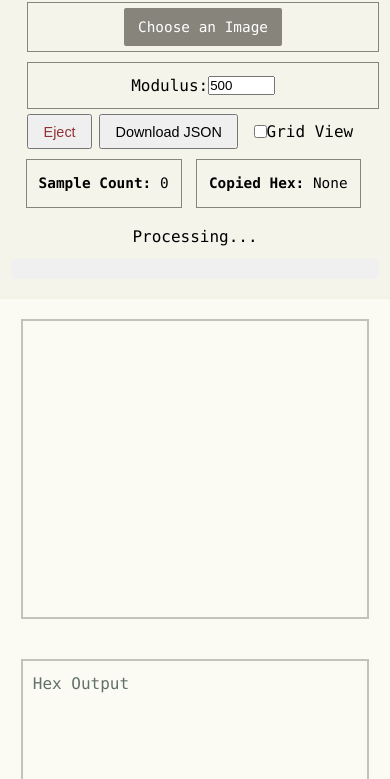
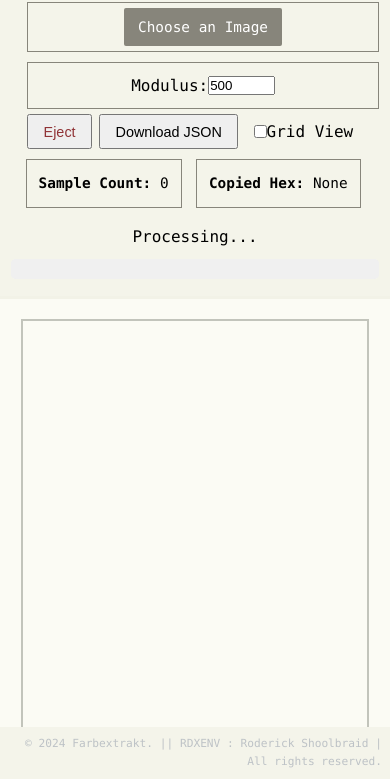
Before and after one commit to XUDOR/_Farbextrakt, a plain HTML site: page index.html in a window 390 px wide. Shown: the part 65-844 px from the top of the page. Drawn offline with Linux system fonts and the light colour scheme.

Commit message:
footer fix

```diff
--- a/styles.css
+++ b/styles.css
@@ -15,6 +15,7 @@ body {
   background-color: #FBFBF4;
 }
 
+/* Header styles */
 header {
   background: #F4F4EA;
   padding: 1rem;
@@ -26,9 +27,8 @@ header {
   font-size: 2em;
   font-weight: bold;
   color: #D8DCD2;
-  text-align: left;
   border-right: 2px solid #BDC2C6;
-  padding-right: .4em;
+  padding-right: 0.4em;
 }
 
 .HeadCont {
@@ -37,6 +37,7 @@ header {
   flex-wrap: wrap;
 }
 
+/* File input styles */
 .file {
   margin-left: 1em;
   padding: 5px;
@@ -59,6 +60,7 @@ header {
   background-color: #6c6a63;
 }
 
+/* Modulus input styles */
 .Modulus {
   margin-left: 1em;
   padding: 5px;
@@ -68,6 +70,7 @@ header {
   justify-content: center;
 }
 
+/* Controls styles */
 .controls {
   margin-left: 1em;
   display: flex;
@@ -91,6 +94,7 @@ header {
   align-items: center;
 }
 
+/* Information styles */
 .infoCont {
   margin-left: 1em;
   padding: 12px;
@@ -98,7 +102,7 @@ header {
   display: flex;
   align-items: center;
   justify-content: center;
-  font-size: .9em;
+  font-size: 0.9em;
   font-weight: lighter;
 }
 
@@ -140,14 +144,21 @@ progress::-moz-progress-bar {
   border-radius: 5px;
 }
 
+/* Main content area adjustments */
+main {
+  flex: 1 0 auto;
+  padding-bottom: 2.5rem; /* Space for the footer height */
+}
+
+/* Footer styles */
 footer {
   background: #F4F4EA;
   color: #BDC2C6;
   text-align: right;
-  padding: .5rem;
-  font-size: .9em;
+  padding: 0.5rem;
+  font-size: 0.9em;
   width: 100%;
-  position: absolute;
+  position: fixed;
   bottom: 0;
   left: 0;
 }
@@ -156,9 +167,8 @@ footer {
 .container {
   display: grid;
   grid-template-columns: 75% 25%;
-  gap: .5rem;
+  gap: 0.5rem;
   padding: 2rem;
-  flex-grow: 1;
 }
 
 /* Main content section */
@@ -169,9 +179,9 @@ footer {
 .PictureCont {
   padding: 10px;
   border: 2px solid #C2C4BB;
-  height: calc(100vh - 200px);
+  /* Adjusted height to account for fixed footer */
+  height: calc(100vh - 200px - 2.5rem); /* Subtract footer height */
   color: #617068;
-  margin-bottom: 0;
   overflow: auto;
 }
 
@@ -182,7 +192,8 @@ footer {
 .HexCont {
   padding: 10px;
   border: 2px solid #C2C4BB;
-  height: calc(100vh - 200px);
+  /* Adjusted height to account for fixed footer */
+  height: calc(100vh - 200px - 2.5rem); /* Subtract footer height */
   color: #617068;
   overflow-y: auto;
 }
@@ -194,18 +205,18 @@ footer {
 }
 
 .grid-view .HexCont div {
-  flex: 0 0 20%; /* Adjust the width as needed */
+  flex: 0 0 20%;
   margin: 2px;
 }
 
-/* Responsive for mobile */
+/* Responsive styles for mobile */
 @media screen and (max-width: 768px) {
   body {
     overflow-x: hidden;
   }
 
   header {
-    padding: .7em;
+    padding: 0.7em;
   }
 
   .HeadCont {
@@ -233,22 +244,17 @@ footer {
   }
 
   .container {
-    padding: .3em;
+    padding: 0.3em;
     grid-template-columns: 1fr;
   }
 
-  .PictureCont, .HexCont {
-    height: 300px;
+  .PictureCont,
+  .HexCont {
+    height: calc(100vh - 200px - 3rem); /* Adjusted for mobile footer height */
   }
 
   footer {
-    background: #F4F4EA;
-    color: #BDC2C6;
-    text-align: right;
     padding: 0.5rem;
-    font-size: 1em;
-    width: 100%;
-    margin-top: auto;
-    position: static;
+    font-size: .7em;
   }
 }
```
